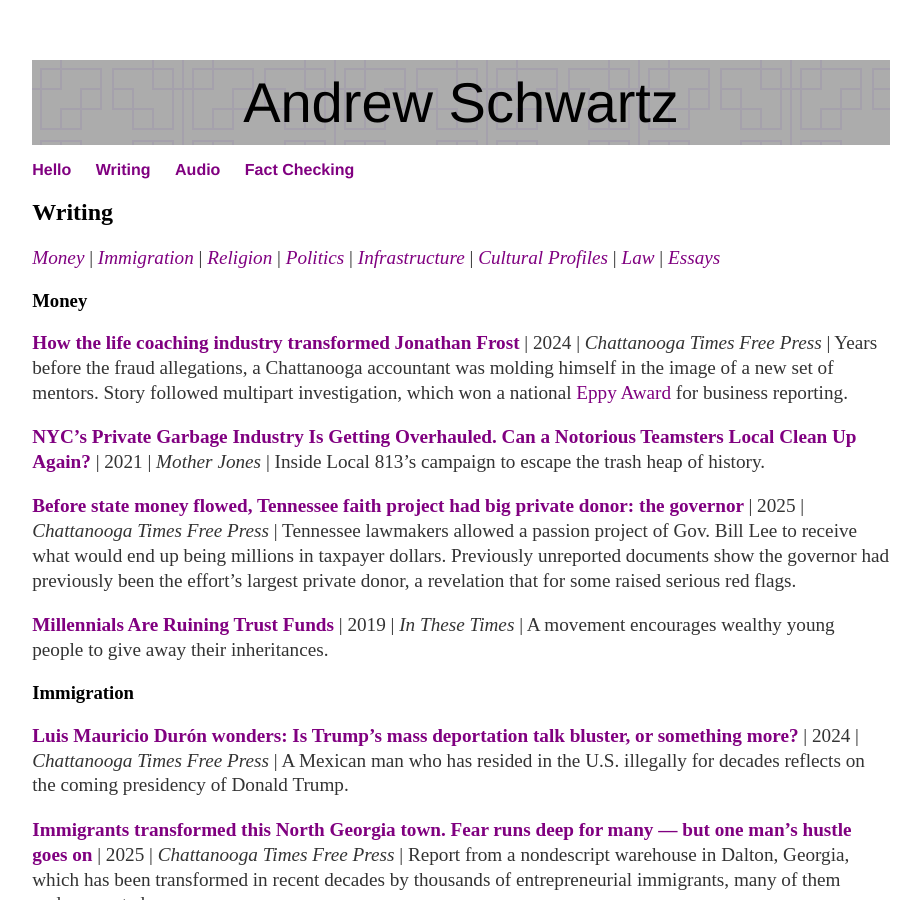
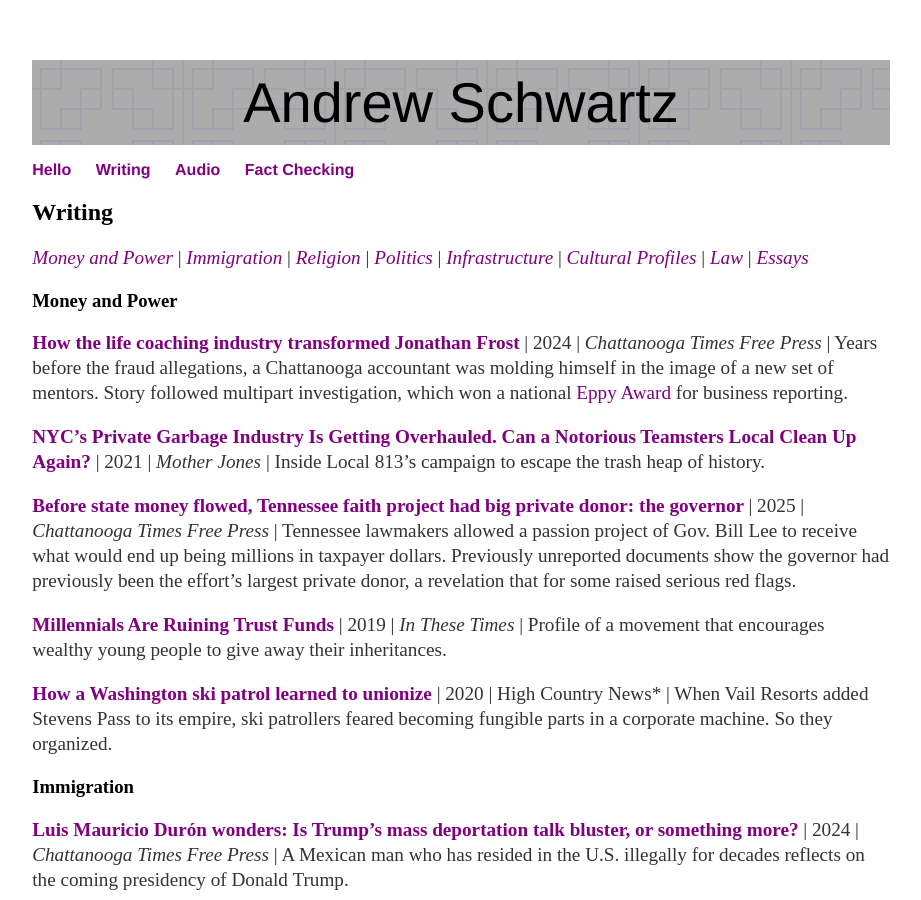
Before and after one commit to aonschwartz/aonschwartz.github.io, a Jekyll site: the page built from about/index.md, in a window 1280 px wide and 900 px high. Shown: the whole window, without its empty margins (179-1100 px from the left). Built offline with Jekyll 4.4.1, drawn with Linux system fonts in a browser that asks for light colours.

Commit message:
Update index.md

```diff
--- a/about/index.md
+++ b/about/index.md
@@ -4,10 +4,10 @@ permalink: /writing/
 layout: default
 ---
 ## **Writing**
-*[Money](#BusinessReporting)* \| *[Immigration](#ImmigrationReporting)* \| *[Religion](#ReligionReporting)* \|  *[Politics](#Politics)* \| *[Infrastructure](#Infrastructure)* \| *[Cultural Profiles](#Culture)*  \| *[Law](#Law)* \| *[Essays](#Essays)*
+*[Money and Power](#BusinessReporting)* \| *[Immigration](#ImmigrationReporting)* \| *[Religion](#ReligionReporting)* \|  *[Politics](#Politics)* \| *[Infrastructure](#Infrastructure)* \| *[Cultural Profiles](#Culture)*  \| *[Law](#Law)* \| *[Essays](#Essays)*
 
 
-### <a name="BusinessReporting"><a/>Money
+### <a name="BusinessReporting"><a/>Money and Power
 
 **[How the life coaching industry transformed Jonathan Frost](https://www.timesfreepress.com/news/2024/may/18/head-how-the-life-coaching-industry-transformed/)** \| 2024 \| *Chattanooga Times Free Press* \| Years before the fraud allegations, a Chattanooga accountant was molding himself in the image of a new set of mentors. Story followed multipart investigation, which won a national [Eppy Award](https://www.eppyawards.com/) for business reporting.
 
@@ -16,7 +16,9 @@ layout: default
 **[Before state money flowed, Tennessee faith project had big private donor: the governor
 ](https://www.timesfreepress.com/news/2025/apr/26/before-state-money-flowed-tennessee-faith-project/)** \| 2025 \| *Chattanooga Times Free Press* \| Tennessee lawmakers allowed a passion project of Gov. Bill Lee to receive what would end up being millions in taxpayer dollars. Previously unreported documents show the governor had previously been the effort's largest private donor, a revelation that for some raised serious red flags.
 
-**[Millennials Are Ruining Trust Funds](https://www.timesfreepress.com/news/2025/apr/26/before-state-money-flowed-tennessee-faith-project/)** \| 2019 \| *In These Times* \| A movement encourages wealthy young people to give away their inheritances.
+**[Millennials Are Ruining Trust Funds](https://www.timesfreepress.com/news/2025/apr/26/before-state-money-flowed-tennessee-faith-project/)** \| 2019 \| *In These Times* \| Profile of a movement that encourages wealthy young people to give away their inheritances.
+
+**[How a Washington ski patrol learned to unionize](https://www.timesfreepress.com/news/2025/apr/26/before-state-money-flowed-tennessee-faith-project/)** \| 2020 \| High Country News* \| When Vail Resorts added Stevens Pass to its empire, ski patrollers feared becoming fungible parts in a corporate machine. So they organized.
 
 ### <a name="ImmigrationReporting"><a/>Immigration
 
```
